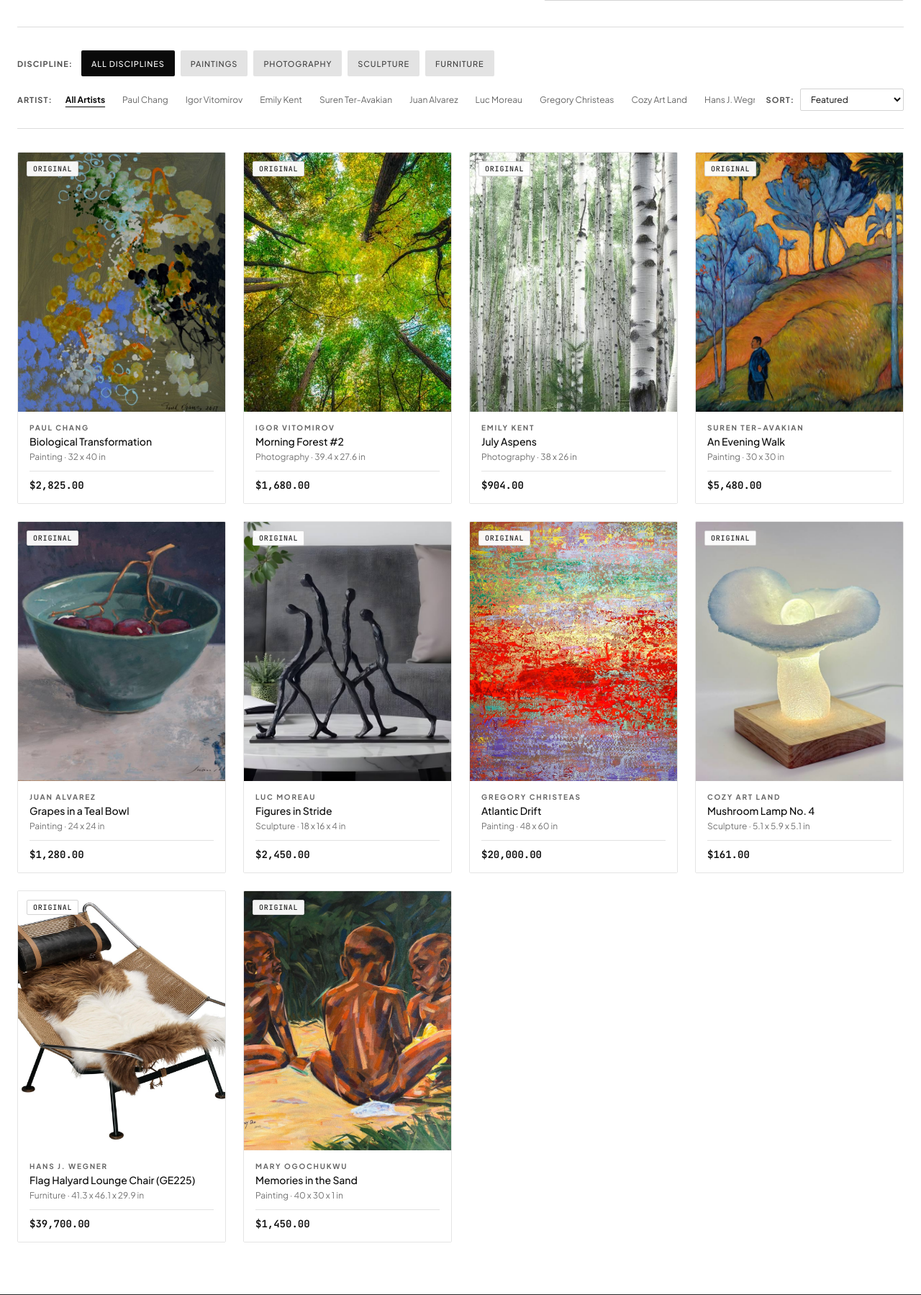
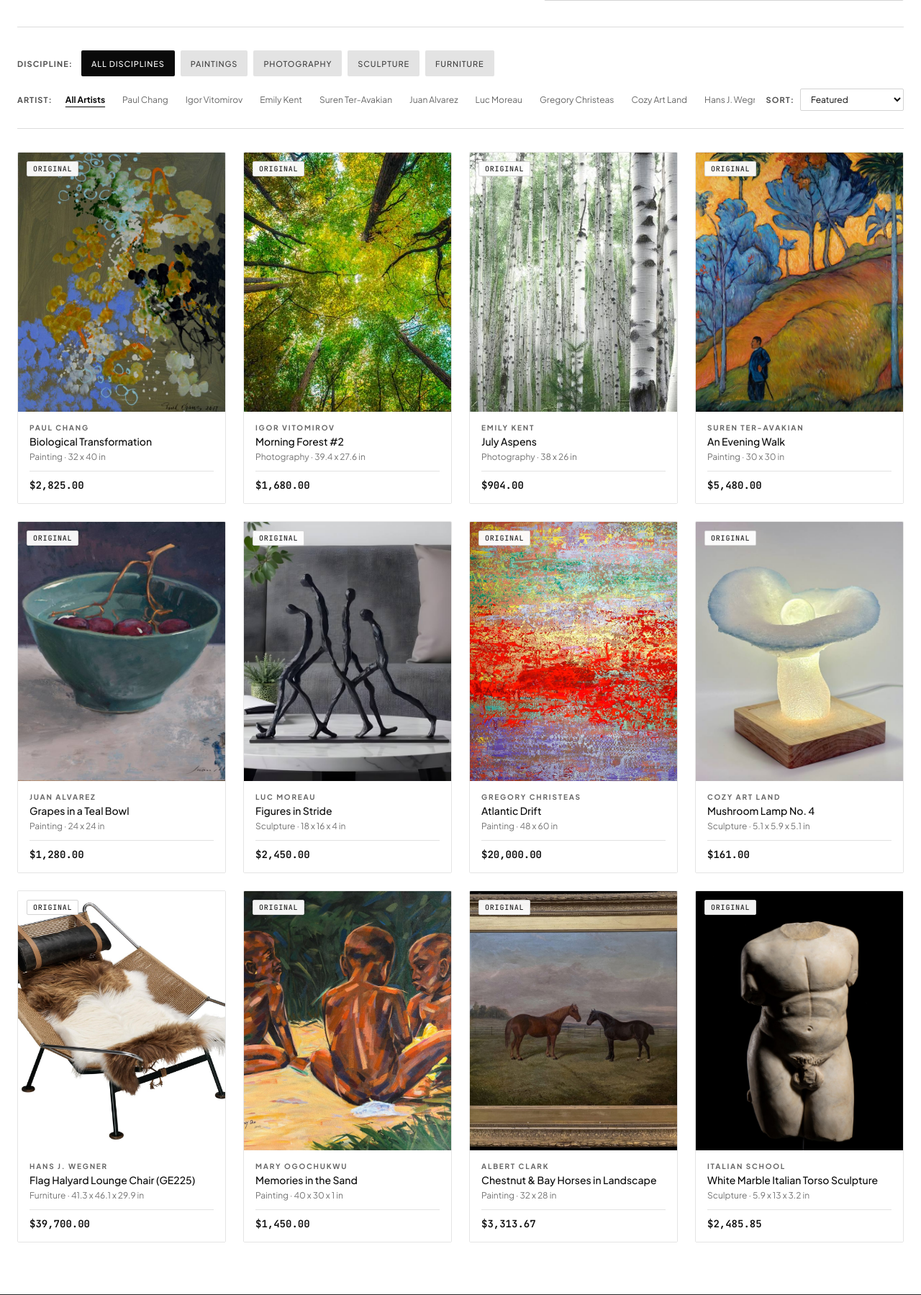
Before and after one commit to Asher-Tobi/-art-store, a Node server app: page / in a window 1280 px wide. Shown: the part 420-2219 px from the top of the page at 72% size. Run offline with Node 20, Linux system fonts and the light colour scheme.

Commit message:
feat: add new products and gallery support
Extend the product model to support multiple images and implement a multi-image gallery view in the product template. Added two new inventory items.

```diff
--- a/server.ts
+++ b/server.ts
@@ -15,6 +15,7 @@ interface Product {
   price_display: string;
   size: string;
   image: string;
+  images?: string[];
   description: string;
 }
 
@@ -191,6 +192,37 @@ const products: Product[] = [
     image: "/static/images/mary-ogochukwu-memories-sand.jpg",
     description:
       "A unique 2025 contemporary figurative acrylic painting on canvas by Nigerian artist Mary Ogochukwu, capturing expressive warmth, movement, and sunlit memory. Accompanied by a Certificate of Authenticity.",
+  },
+  {
+    id: 15,
+    title: "Chestnut & Bay Horses in Landscape",
+    artist: "Albert Clark",
+    category: "Painting",
+    price: 3313.67,
+    price_display: "$3,313.67",
+    size: "32 x 28 in",
+    image: "/static/images/albert-clark-horses.jpg",
+    description:
+      "Signed and dated 1887 oil on canvas by British Victorian sporting artist Albert Clark (1843–1928), depicting a chestnut and a bay horse standing face to face in an open English field, presented in an ornate antique gilt frame.",
+  },
+  {
+    id: 16,
+    title: "White Marble Italian Torso Sculpture",
+    artist: "Italian School",
+    category: "Sculpture",
+    price: 2485.85,
+    price_display: "$2,485.85",
+    size: "5.9 x 13 x 3.2 in",
+    image: "/static/images/white-marble-torso.jpg",
+    images: [
+      "/static/images/white-marble-torso.jpg",
+      "/assets/aistudio/Unknown_1_d2a06c55.webp",
+      "/assets/aistudio/Unknown_2_8c7f2d21.webp",
+      "/assets/aistudio/Unknown_3_1958b1a2.webp",
+      "/assets/aistudio/Unknown_4_c1695a32.webp",
+    ],
+    description:
+      "Hand-carved 20th-century Italian Grand Tour classical torso in warm white marble with subtle natural veining and weathered patina, mounted upright on a minimalist black steel display stand.",
   },
 ];
 
```
Also changed, not shown: views/product.ejs (+92 -3 lines), public/assets/aistudio/Unknown_1_d2a06c55.webp (added), public/assets/aistudio/Unknown_2_8c7f2d21.webp (added), public/assets/aistudio/Unknown_3_1958b1a2.webp (added), public/assets/aistudio/Unknown_4_c1695a32.webp (added), static/images/albert-clark-horses.jpg (added), static/images/white-marble-torso.jpg (added).
